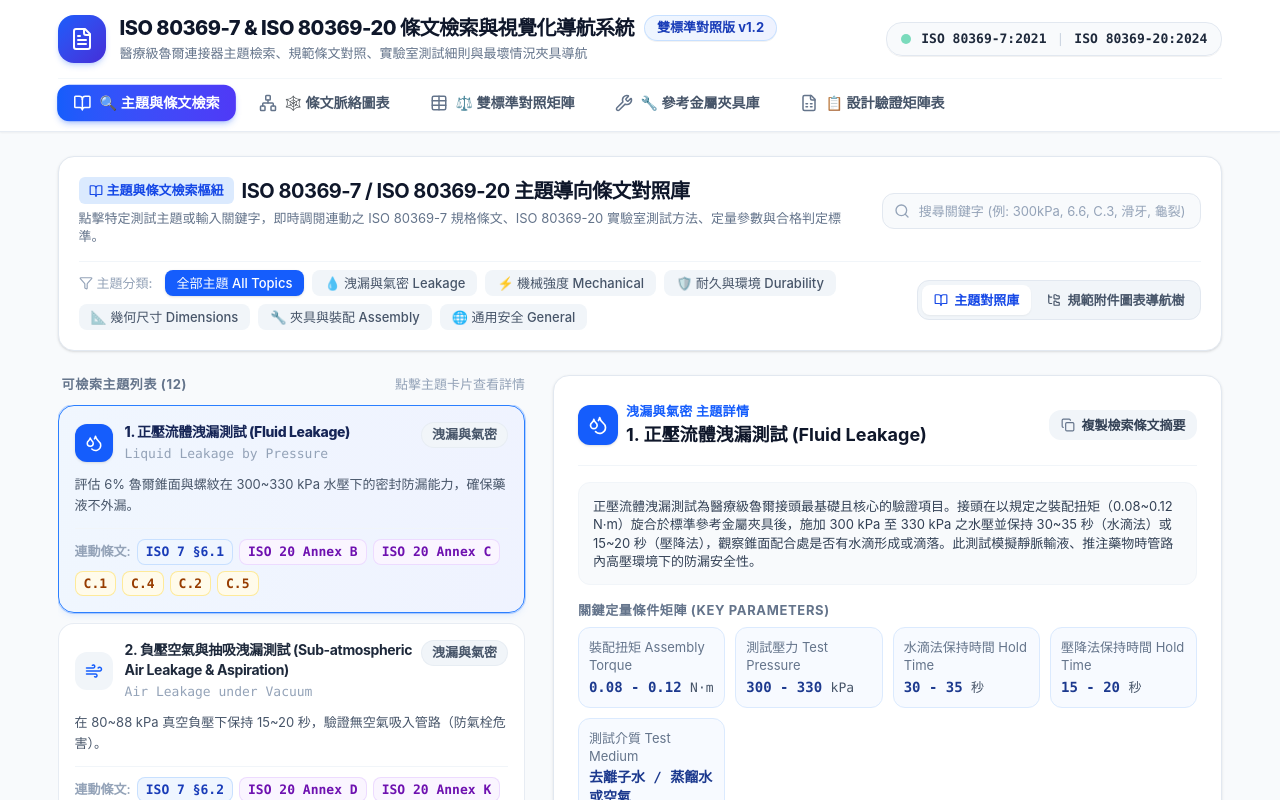
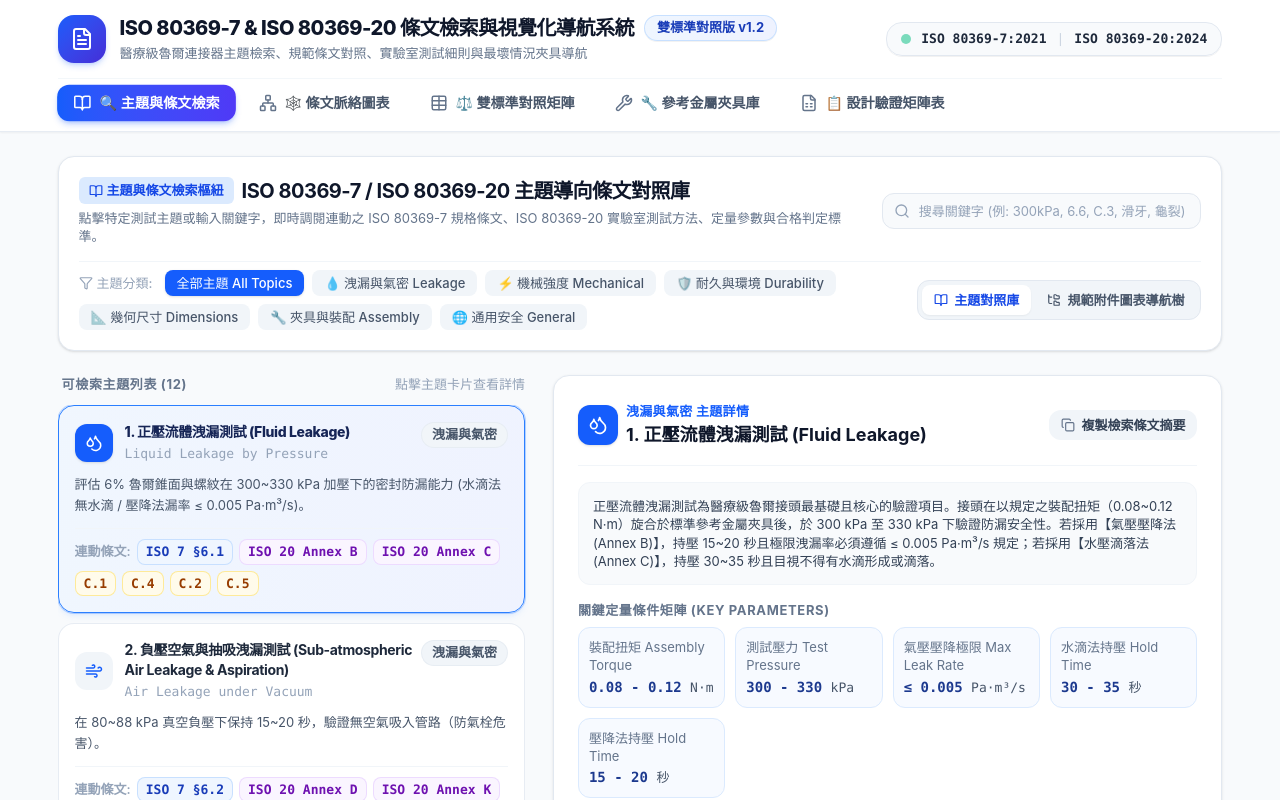
Before and after one commit to Chun-Chieh-Chang/ISO_80369-7_Navigation, a React (Vite) app: page / in a window 1280 px wide. Shown: the top 800 px of the page. Built offline with nearby package versions, Linux system fonts and the light colour scheme.

Commit message:
docs & refactor: 強化 6.1 流體洩漏正壓壓降法 0.005 Pa.m3/s 條文細節與更新 DEV_LOG (v2.6)

```diff
--- a/src/data/isoTopicsData.ts
+++ b/src/data/isoTopicsData.ts
@@ -8,14 +8,14 @@ export const ISO_TOPICS: ISOTopic[] = [
     category: 'leakage',
     categoryZh: '洩漏與氣密',
     iconName: 'Droplets',
-    shortSummaryZh: '評估 6% 魯爾錐面與螺紋在 300~330 kPa 水壓下的密封防漏能力，確保藥液不外漏。',
-    detailedDescriptionZh: '正壓流體洩漏測試為醫療級魯爾接頭最基礎且核心的驗證項目。接頭在以規定之裝配扭矩（0.08~0.12 N·m）旋合於標準參考金屬夾具後，施加 300 kPa 至 330 kPa 之水壓並保持 30~35 秒（水滴法）或 15~20 秒（壓降法），觀察錐面配合處是否有水滴形成或滴落。此測試模擬靜脈輸液、推注藥物時管路內高壓環境下的防漏安全性。',
+    shortSummaryZh: '評估 6% 魯爾錐面與螺紋在 300~330 kPa 加壓下的密封防漏能力 (水滴法無水滴 / 壓降法漏率 ≤ 0.005 Pa·m³/s)。',
+    detailedDescriptionZh: '正壓流體洩漏測試為醫療級魯爾接頭最基礎且核心的驗證項目。接頭在以規定之裝配扭矩（0.08~0.12 N·m）旋合於標準參考金屬夾具後，於 300 kPa 至 330 kPa 下驗證防漏安全性。若採用【氣壓壓降法 (Annex B)】，持壓 15~20 秒且極限洩漏率必須遵循 ≤ 0.005 Pa·m³/s 規定；若採用【水壓滴落法 (Annex C)】，持壓 30~35 秒且目視不得有水滴形成或滴落。',
     keyParameters: [
       { label: '裝配扭矩 Assembly Torque', value: '0.08 - 0.12', unit: 'N·m' },
       { label: '測試壓力 Test Pressure', value: '300 - 330', unit: 'kPa' },
-      { label: '水滴法保持時間 Hold Time', value: '30 - 35', unit: '秒' },
-      { label: '壓降法保持時間 Hold Time', value: '15 - 20', unit: '秒' },
-      { label: '測試介質 Test Medium', value: '去離子水 / 蒸餾水或空氣' }
+      { label: '氣壓壓降極限 Max Leak Rate', value: '≤ 0.005', unit: 'Pa·m³/s' },
+      { label: '水滴法持壓 Hold Time', value: '30 - 35', unit: '秒' },
+      { label: '壓降法持壓 Hold Time', value: '15 - 20', unit: '秒' }
     ],
     relatedISO7Clauses: ['6.1'],
     relatedISO20Annexes: ['Annex B', 'Annex C'],
@@ -870,8 +870,8 @@ export const STANDARD_CLAUSE_DETAILS: Record<string, StandardClauseDetail> = {
       '維持壓力 30–35 秒，目視檢查是否有水滴形成或滴落。'
     ],
     acceptanceCriteriaZh: [
-      '在 300 kPa–330 kPa 下維持 30–35 秒，無水滴形成滴落。',
-      '如使用壓降法（Pressure Decay），壓降對應洩漏率不得超過 0.005 Pa·m³/s。'
+      '【正壓水壓滴落法 (Annex C)】於 300 kPa–330 kPa 水壓持壓 30–35 秒，目視配合錐面與表面無水滴形成或滴落。',
+      '【正壓氣壓壓降法 (Annex B)】於 300 kPa–330 kPa 氣壓持壓 15–20 秒，壓力衰減量換算之極限洩漏率必須 ≤ 0.005 Pa·m³/s。'
     ],
     commonNonConformancesZh: [
       '塑膠模具分模線毛邊（Parting Line Flash）導致錐面環狀密封點被切斷。',
```
Also changed, not shown: 1 other file (tests, documents, lock files or other folders).
